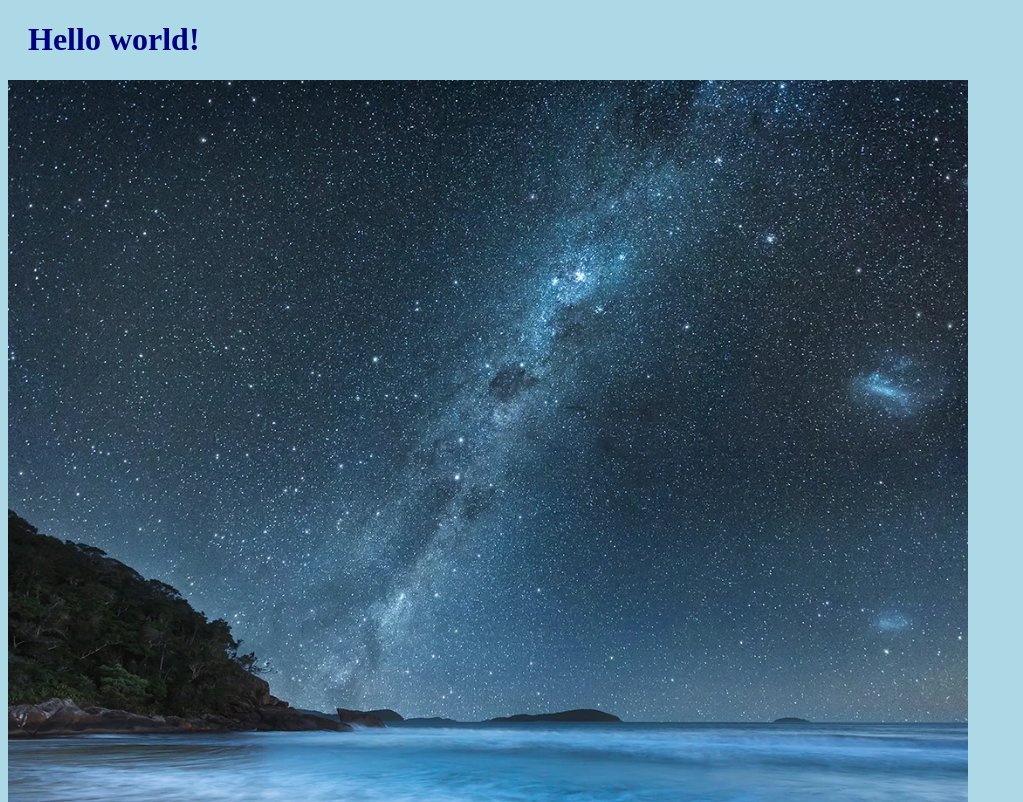
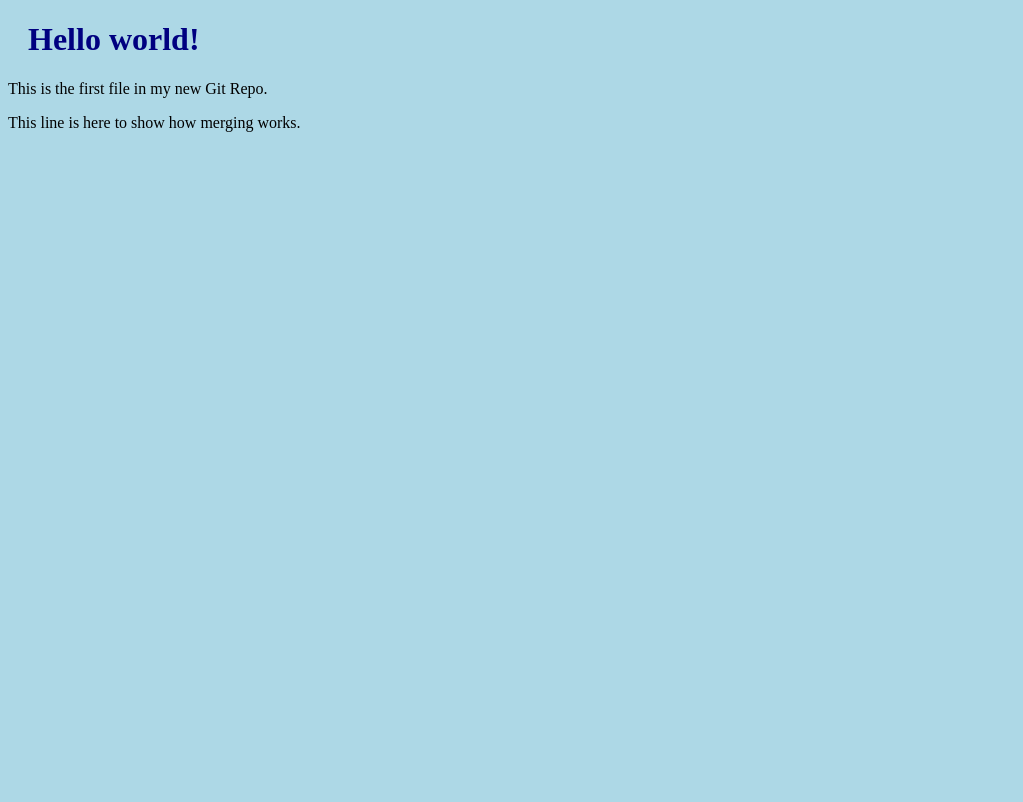
Before and after one commit to LuanDaSilva/w3schools-tutorial, a plain HTML site: page index.html in a window 1280 px wide. Shown: the top 802 px of the page, without its empty margins (0-1023 px from the left). Drawn offline with Linux system fonts and the light colour scheme.

Commit message:
updated index.html with emergency fix

```diff
--- a/index.html
+++ b/index.html
@@ -7,10 +7,8 @@
 <body>
 
 <h1>Hello world!</h1>
-<div><img src="img_hello_world.jpeg" alt="Hello World from Space"
-style="width:100%;max-width:960px"></div>
 <p>This is the first file in my new Git Repo.</p>
-<p>A new line in our file!</p>
+<p>This line is here to show how merging works.</p>
 
 </body>
 </html>
```
